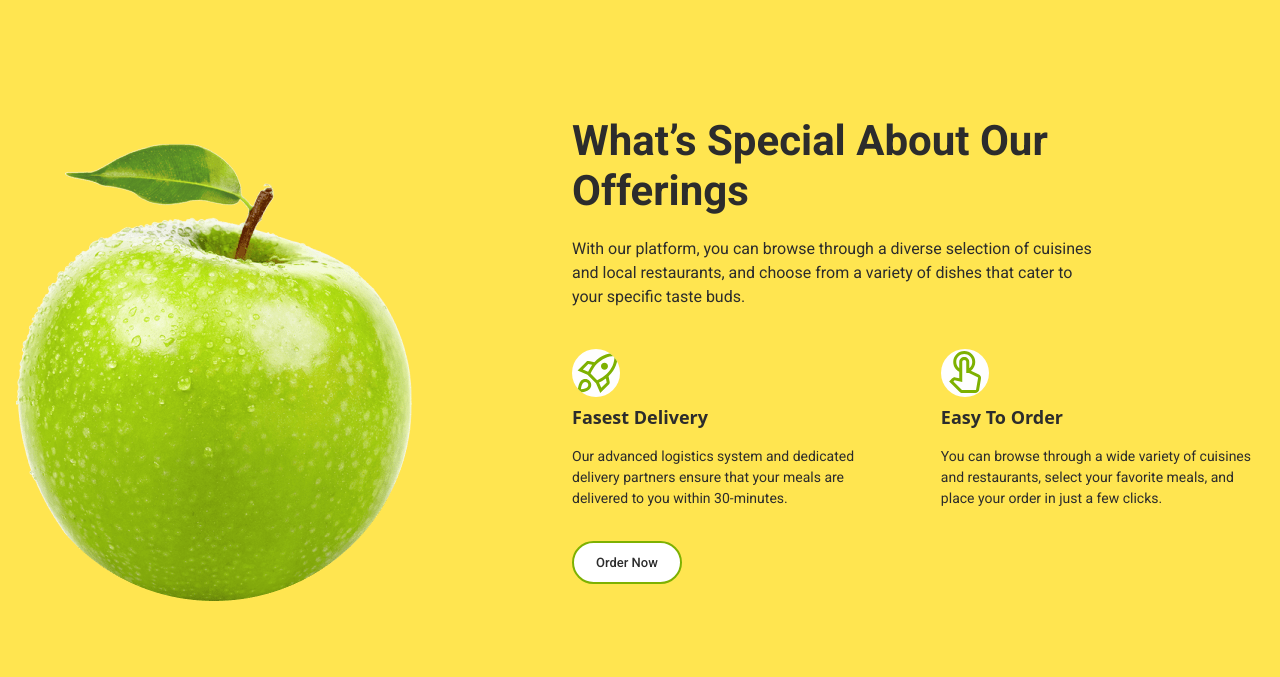
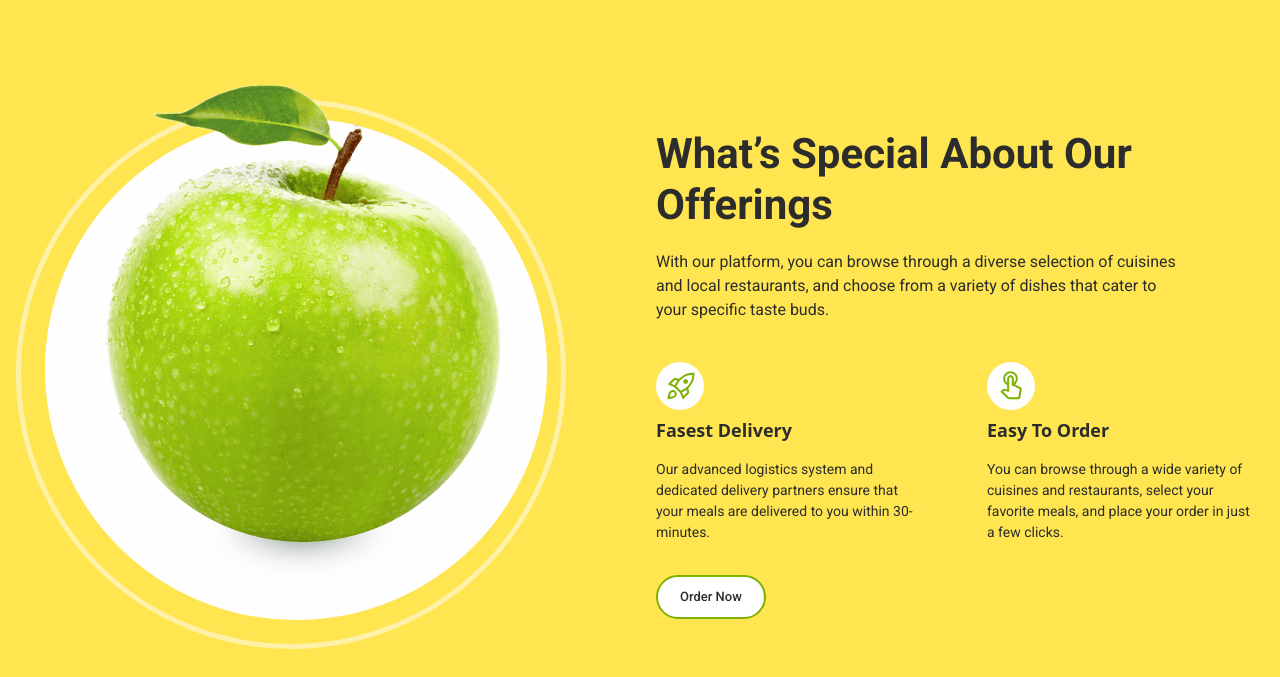
Before and after one commit to NataFilina/foodsta-team, a plain HTML site: page index.html in a window 1280 px wide. Shown: the top 677 px of the page. Drawn offline with nearby package versions, Linux system fonts and the light colour scheme.

Commit message:
виправила svg та додала шари bgc навколо картинки

```diff
--- a/css/styles.css
+++ b/css/styles.css
@@ -23,18 +23,50 @@ img {
 .offerings-container {
     display: flex;
     align-items: center;
-    gap: 160px;
+    gap: 90px;
 }
 .container-inform {
 
 }
 .offerings {
 }
+
+.offerings-container-image-first {
+    width: 550px;
+    height: 550px;
+    border-radius: 50%;
+    border: 5px solid rgba(255, 255, 255, 0.5);
+    position: relative;
+}
+.offerings-container-image-second {
+    width: 502px;
+    height: 502px;
+    border-radius: 50%;
+    background-color: #FEFEFE;
+    display: flex;
+    justify-content: center;
+    position: absolute;
+    bottom: 24px;
+    left: 24px;
+}
+.offerings-container-image-third {
+    width: 252px;
+    height: 87px;
+    fill: radial-gradient(50.00% 50.00% at 50.00% 50.00%, #2F583F 0%, rgba(105, 105, 105, 0.00) 100%);
+    filter: blur(13px);
+    position: absolute;
+    bottom: 75px;
+    left: 155px;
+    flex-shrink: 0;
+}
 .offerings-image {
+    position: absolute;
+    bottom: 102px;
+    left: 84px;
 }
 .offerings-title {
     color: #2C2C2C;
-font-family: Roboto;
+    font-family: Roboto, sans-serif;
     font-size: 42px;
     line-height: 120%;
 
@@ -44,7 +76,7 @@ margin-bottom: 20px;
 }
 .offerings-text {
     color: #2C2C2C;
-font-family: Roboto;
+    font-family: Roboto, sans-serif;
     line-height: 150%;
 
     display: block;
@@ -66,15 +98,14 @@ margin-bottom: 40px;
     width: 48px;
     height: 48px;
     margin-bottom: 8px;
+    background-color: #FEFEFE;
+    border-radius: 50%;
+    display: flex;
+    justify-content: center;
+    align-items: center;
 }
 .offerings-icon {
     fill: #7EB101;
-    background-color: #FEFEFE;
-    border-radius: 50%;
-
-    width: 100%;
-    height: 100%;
-
 }
 .offerings-subtitle {
     color: #2C2C2C;
@@ -86,19 +117,20 @@ margin-bottom: 16px;
 }
 .offerings-desc {
     color: #2C2C2C;
-font-family: Roboto;
+    font-family: Roboto, sans-serif;
     font-size: 14px;
     line-height: 150%;
+    max-width: 264px;
 }
 .offerings-btn {
     color: #2C2C2C;
-font-family: Roboto;
+    font-family: Roboto, sans-serif;
     font-size: 13px;
     font-weight: 500;
     line-height: 150%;
 
     border-radius: 30px;
-border: 2px solid var(--dark-green, #7EB101);
+    border: 2px solid #7EB101;
     background: #FFF;
     min-width: 106px;
     padding: 10px 22px;
@@ -107,6 +139,6 @@ cursor: pointer;
 }
 .offerings-btn:hover,
 .offerings-btn:focus {
-    border: #BBF330;
+    border-color: #BBF330;
     background-color: #BBF330;
 }
--- a/index.html
+++ b/index.html
@@ -22,7 +22,11 @@
     <!-- Offerings Olya -->
     <section class="offerings">
       <div class="container offerings-container">
-        <img class="offerings-image" src="./img/apple-min.png" alt="apple" width="396" height="502">
+        <div class="offerings-container-image-first">
+          <div class="offerings-container-image-second"></div>
+          <img class="offerings-container-image-third" src="./img/Ellipse.svg" width="252" height="87">
+          <img class="offerings-image" src="./img/apple-min.png" alt="apple" width="396" height="502">
+        </div>
         <div class="container-inform">
           <h2 class="offerings-title">What’s Special About Our Offerings</h2>
           <p class="offerings-text">With our platform, you can browse through a diverse selection of cuisines and local restaurants, and choose from a variety of dishes that cater to your specific taste buds.</p>
```
Also changed, not shown: img/Ellipse.svg (added). Lines whose indentation alone changed are shown as unchanged.
